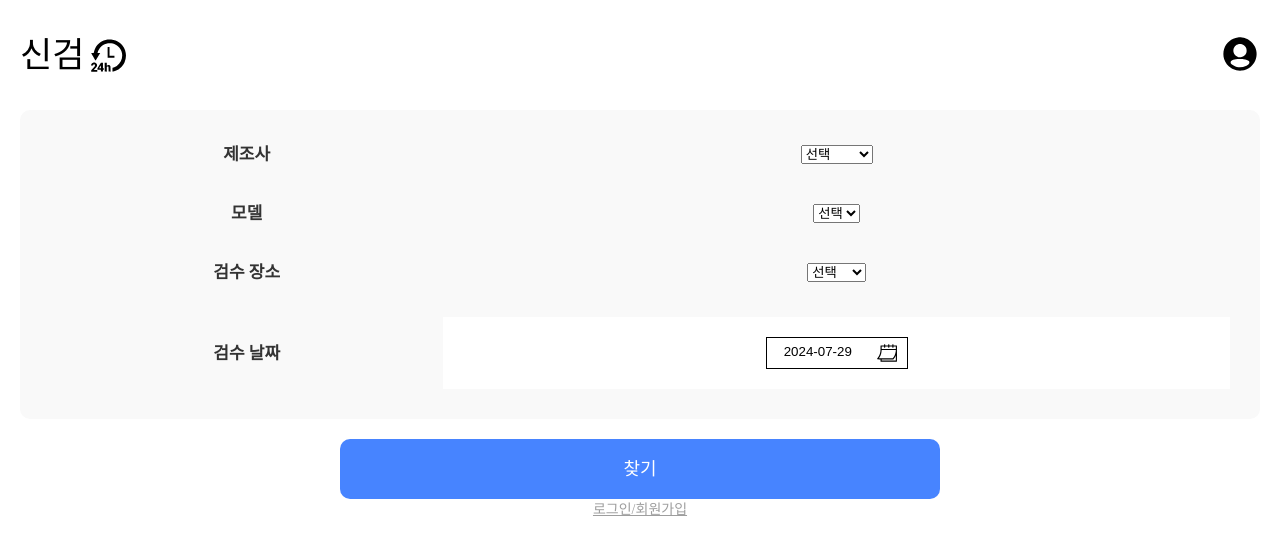
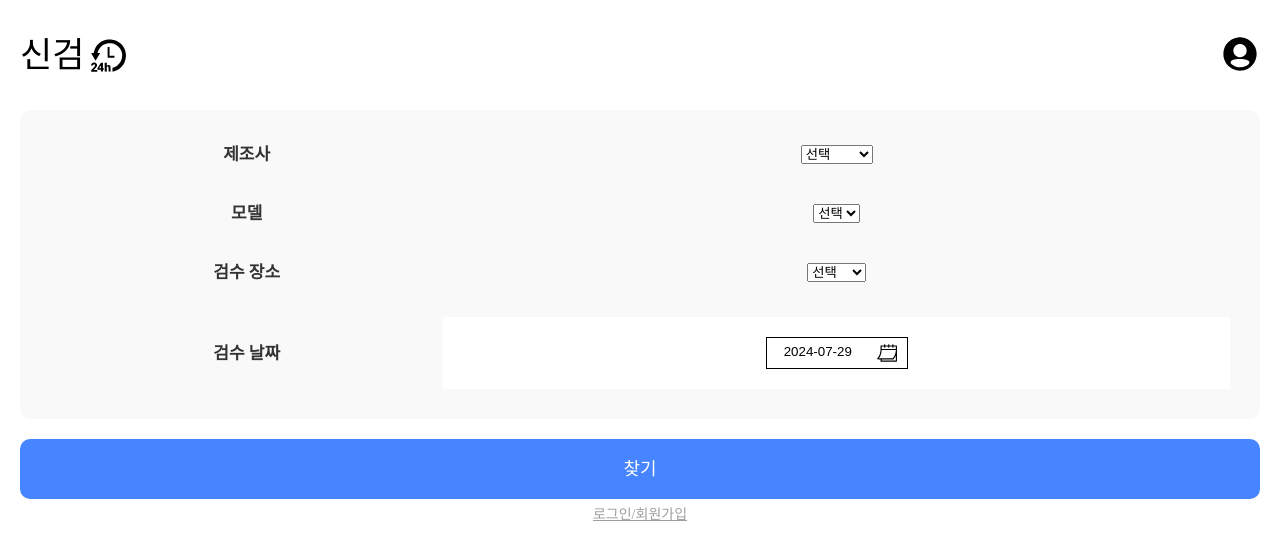
Before and after one commit to KEBBootCamp/Frontend, a React (Vite) app: page / in a window 1280 px wide. Shown: the top 560 px of the page. Built offline with nearby package versions, Linux system fonts and the light colour scheme; a web font is replaced by a local one.

Commit message:
style: 홈페이지 디자인css 수정

```diff
--- a/src/pages/Home.jsx
+++ b/src/pages/Home.jsx
@@ -101,11 +101,13 @@ export default Home;
 const HomePageWrapper = styled.div`
     width: 100vw;
     height: 100vh;
-    padding: 2rem;
-    background: white;
+
     display: flex;
     flex-direction: column;
     align-items: center;
+
+    padding: 2rem;
+    background: white;
 `;
 
 const SelectBodyWrapper = styled.div`
@@ -117,7 +119,7 @@ const SelectBodyWrapper = styled.div`
 
     margin-top: 2rem;
     padding: 2rem;
-    border-radius: 10px;
+    border-radius: 1rem;
     background-color: #f9f9f9;
 `;
 
@@ -128,7 +130,6 @@ const SelectBoxWrapper = styled.div`
 
     padding: 1rem;
     /* background-color: #f1f1f1; */
-    border-radius: 5px;
 `;
 
 const LeftBox = styled.div`
@@ -144,11 +145,11 @@ const RightBox = styled.div`
 
 const ButtonWrapper = styled.div`
     width: 100%;
-    max-width: 600px;
 
     display: flex;
     flex-direction: column;
     align-items: center;
+
     margin-top: 2rem;
 `;
 
@@ -173,5 +174,6 @@ const LoginBox = styled.button`
     text-decoration: underline;
     line-height: 150%;
 
+    margin-top: 0.5rem;
     cursor: pointer;
 `;
```
